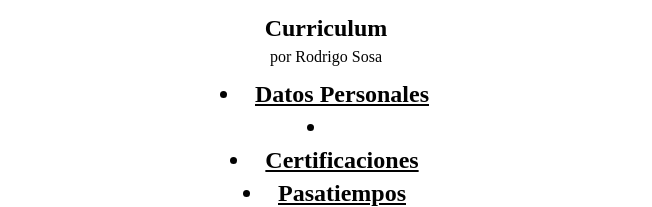
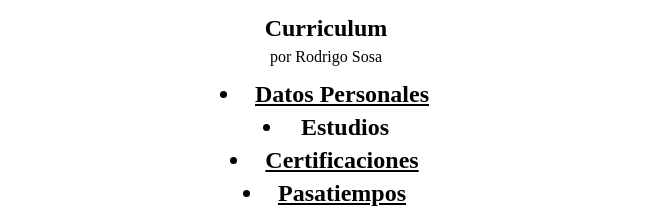
Before and after one commit to RodrigoSosaM/4IV7-SOSA-MENDOZA-RODRIGO-TAREA1, a plain HTML site: page index.html in a window 1280 px wide. Shown: the top 207 px of the page, without its empty margins (314-966 px from the left). Drawn offline with Linux system fonts and the light colour scheme.

Commit message:
lo de la otra vez pero ya con estudios

```diff
--- a/index.html
+++ b/index.html
@@ -17,7 +17,7 @@
     <nav>
         <h2>
         <li><a href="#DatosPersonales">Datos Personales</a></li>
-        <li><a href="#Estudios"></a></li>
+        <li><a href="#Estudios"></a>Estudios</li>
         <li><a href="#Certificaciones">Certificaciones</a></li>
         <li><a href="#Pasatiempos">Pasatiempos</a></li>
         <li><a href="#Habilidades">Habilidades</a></li>
```
